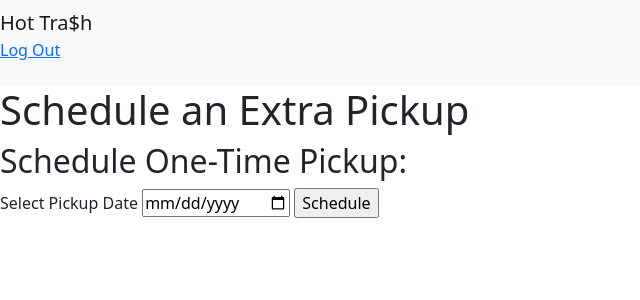
After one commit to megancindric/Django_Trash_Collector, a Django app: page /customers/extra_pickup/ in a window 1280 px wide. The commit adds this page. Shown: the top 300 px of the page, without its empty margins (0-640 px from the left). Run offline with Django 3.2, Linux system fonts and the light colour scheme; a user stored in the database is signed in; tables that the repository leaves empty hold one stand-in row (values such as "Sample post").

Commit message:
Adding extra trash pickup view & template

```diff
--- a/trash_collector/customers/templates/customers/details.html
+++ b/trash_collector/customers/templates/customers/details.html
@@ -16,4 +16,8 @@
 </br>
 <h3>Pickup Day: {{ single_customer.pickup_day }}</h3>
 <h3>Current Account Balance: {{ single_customer.current_balance }}</h3>
+
+{% if single_customer.has_extra_pickup == True %}
+<h3>Your 1-time pickup is scheduled for: {{ single_customer.extra_pickup_day }}</h3>
+{% endif %}
 {% endblock %}
--- /dev/null
+++ b/trash_collector/customers/templates/customers/extra_pickup.html
@@ -0,0 +1,16 @@
+{% extends 'base.html' %}
+
+{% block title %} Schedule an Extra Pickup {% endblock %}
+
+{% block header %} Schedule an Extra Pickup {% endblock %}
+
+{% block content %}
+<h2>Schedule One-Time Pickup:</h2>
+
+<form action ="{% url 'customers:extra_pickup' %}", method="POST">
+    {% csrf_token %}
+    <label for="extra_pickup_day">Select Pickup Date</label>
+    <input type="date" name="extra_pickup_day" id="extra_pickup_day">
+    <input type="submit" value="Schedule">
+</form>
+{% endblock %}
--- a/trash_collector/customers/urls.py
+++ b/trash_collector/customers/urls.py
@@ -13,7 +13,9 @@ urlpatterns = [
     path('', views.index, name="index"),
     path('create/', views.create, name='create'),
     path('details/', views.details, name='details'),
-    path('change_pickup/', views.change_pickup, name='change_pickup')
+    path('change_pickup/', views.change_pickup, name='change_pickup'),
+    path('extra_pickup/', views.extra_pickup, name='extra_pickup')
+
     #Pickup day
     #Suspending service
 ]
--- a/trash_collector/customers/views.py
+++ b/trash_collector/customers/views.py
@@ -57,3 +57,20 @@ def change_pickup(request):
             'single_customer': logged_in_customer
         }
         return render(request, 'customers/change_pickup.html', context)
+
+def extra_pickup(request):
+    logged_in_customer = Customer.objects.get(user=request.user)
+    if request.method == "POST":
+
+
+        #TODO - adding an extra option to DELETE extra pickups? (Could be option on details page?  Separate view?  Idk)
+
+        logged_in_customer.extra_pickup_day = request.POST.get('extra_pickup_day')
+        logged_in_customer.has_extra_pickup = True
+        logged_in_customer.save()
+        return HttpResponseRedirect(reverse('customers:index'))
+    else:
+        context = {
+            'single_customer': logged_in_customer
+        }
+        return render(request, 'customers/extra_pickup.html', context)
--- a/trash_collector/templates/base.html
+++ b/trash_collector/templates/base.html
@@ -18,7 +18,7 @@
         <a class="btn btn-outline-success" href="{% url 'customers:index' %}">Home</a>
         <a class="btn btn-outline-success" href="{% url 'customers:details' %}">My Account</a>
         <a class="btn btn-outline-success" href="{% url 'customers:change_pickup' %}">Change Pickup Day</a>
-        <p>Schedule pickup</p>
+        <a class="btn btn-outline-success" href="{% url 'customers:extra_pickup' %}">Schedule Extra Pickup</a>
         <p>Suspend service</p>
 
     {% elif group.name == "Employees" %}
```
